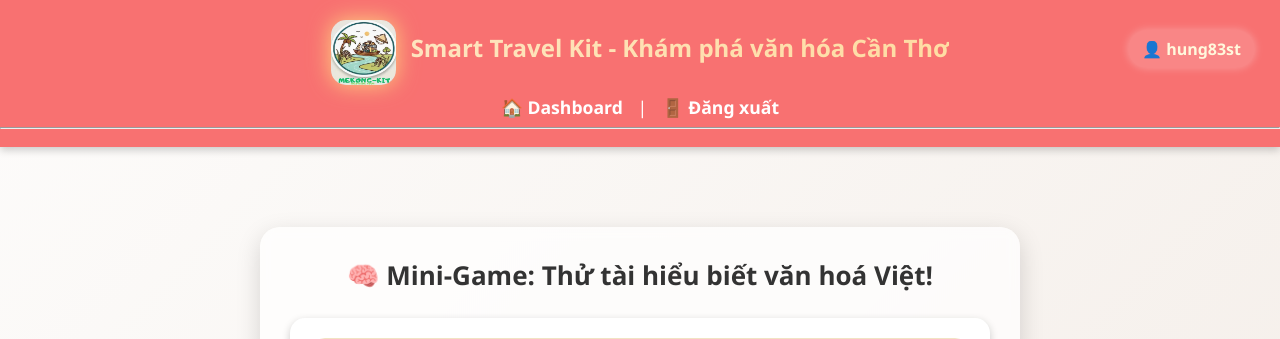
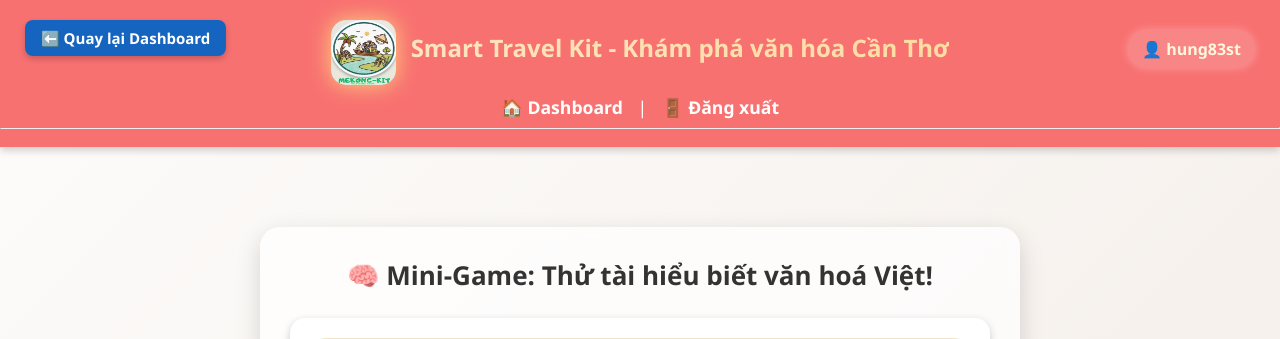
Before and after one commit to hung83st/mekongkit, a Flask app: page /minigame in a window 1280 px wide. Shown: the top 339 px of the page. Run offline with Flask 3, Linux system fonts and the light colour scheme; a user stored in the database is signed in; data comes from the database, SQL or seed files in the repository.

Commit message:
Update quiz.html

```diff
--- a/travel_kit/templates/quiz.html
+++ b/travel_kit/templates/quiz.html
@@ -91,7 +91,35 @@
     transform: scale(1.05);
     box-shadow: 0 6px 16px rgba(255,152,0,0.5);
   }
+
+  /* 🔙 Nút quay lại Dashboard */
+.back-btn {
+  position: fixed;        /* cố định góc màn hình */
+  top: 20px;
+  left: 25px;
+  background: #1565c0;
+  color: white;
+  text-decoration: none;
+  padding: 8px 16px;
+  border-radius: 8px;
+  font-weight: bold;
+  font-size: 15px;
+  z-index: 1000;          /* luôn nằm trên */
+  transition: background 0.3s ease, transform 0.2s ease;
+  box-shadow: 0 3px 6px rgba(0, 0, 0, 0.2);
+}
+
+.back-btn:hover {
+  background: #0d47a1;
+  transform: translateY(-2px);
+}
+
 </style>
+
+<!-- 🔙 Nút quay lại -->
+<a href="{{ url_for('dashboard') }}" class="back-btn">
+  ⬅️ Quay lại Dashboard
+</a>
 
 <div class="quiz-container">
   <h2 class="quiz-title">🧠 Mini-Game: Thử tài hiểu biết văn hoá Việt!</h2>
```
